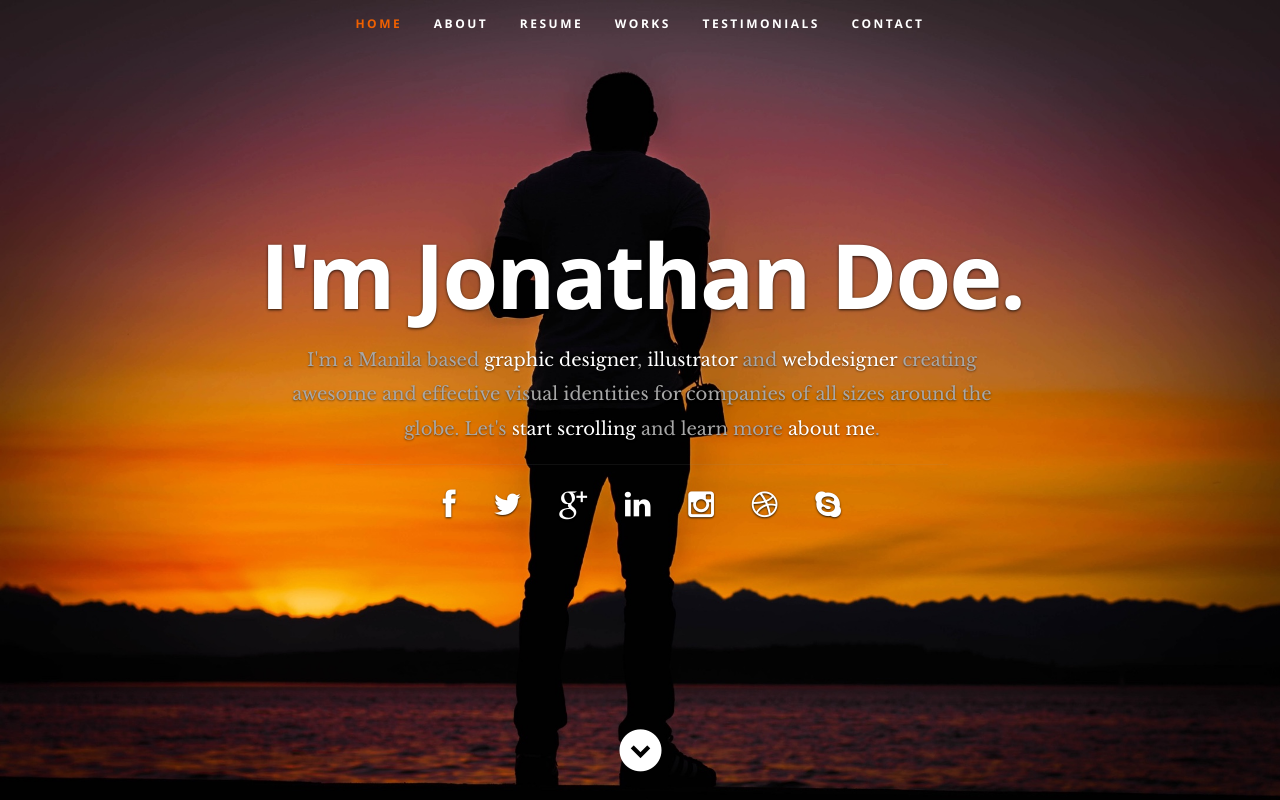
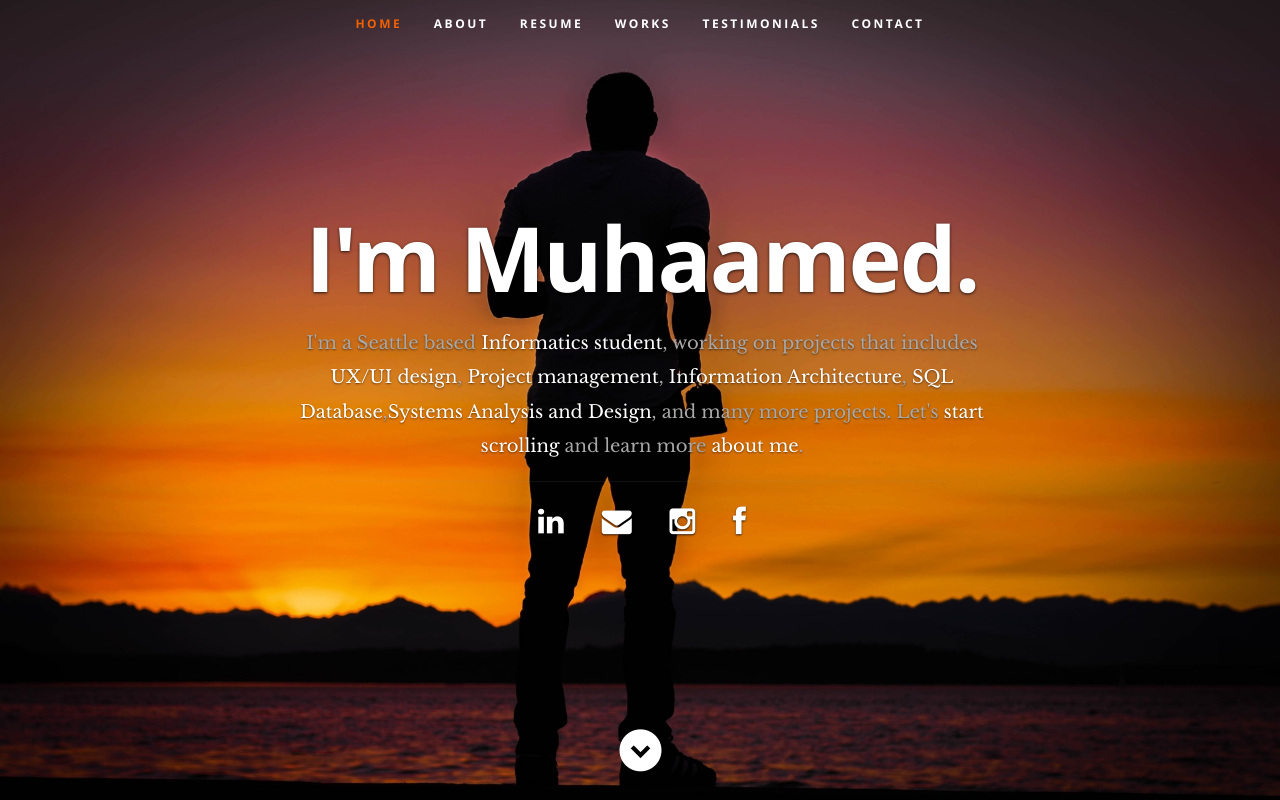
Before and after one commit to muhaamed/MyResume, a plain HTML site: page index.html in a window 1280 px wide. Drawn offline with nearby package versions, Linux system fonts and the light colour scheme.

Commit message:
i cannot remember

```diff
--- a/index.html
+++ b/index.html
@@ -55,19 +55,18 @@
 
           <div class="row banner">
              <div class="banner-text">
-                <h1 class="responsive-headline">I'm Jonathan Doe.</h1>
-                <h3>I'm a Manila based <span>graphic designer</span>, <span>illustrator</span> and <span>webdesigner</span> creating awesome and
-                effective visual identities for companies of all sizes around the globe. Let's <a class="smoothscroll" href="#about">start scrolling</a>
+                <h1 class="responsive-headline">I'm Muhaamed.</h1>
+                <h3>I'm a Seattle based <span>Informatics student</span>, working on projects that includes  <span>UX/UI design</span>, <span>Project management</span>,
+                    <span>Information Architecture</span>, <span>SQL Database</span>,<span>Systems Analysis and Design</span>,
+                and many more projects. Let's <a class="smoothscroll" href="#about">start scrolling</a>
                 and learn more <a class="smoothscroll" href="#about">about me</a>.</h3>
                 <hr />
                 <ul class="social">
+
+                   <li><a href="#"><i class="fa fa-linkedin"></i></a></li>
+                   <li><a href="#"><i class="fa fa-envelope"></i></a></li>
+                   <li><a href="#"><i class="fa fa-instagram"></i></a></li>
                    <li><a href="#"><i class="fa fa-facebook"></i></a></li>
-                   <li><a href="#"><i class="fa fa-twitter"></i></a></li>
-                   <li><a href="#"><i class="fa fa-google-plus"></i></a></li>
-                   <li><a href="#"><i class="fa fa-linkedin"></i></a></li>
-                   <li><a href="#"><i class="fa fa-instagram"></i></a></li>
-                   <li><a href="#"><i class="fa fa-dribbble"></i></a></li>
-                   <li><a href="#"><i class="fa fa-skype"></i></a></li>
                 </ul>
              </div>
           </div>
```
